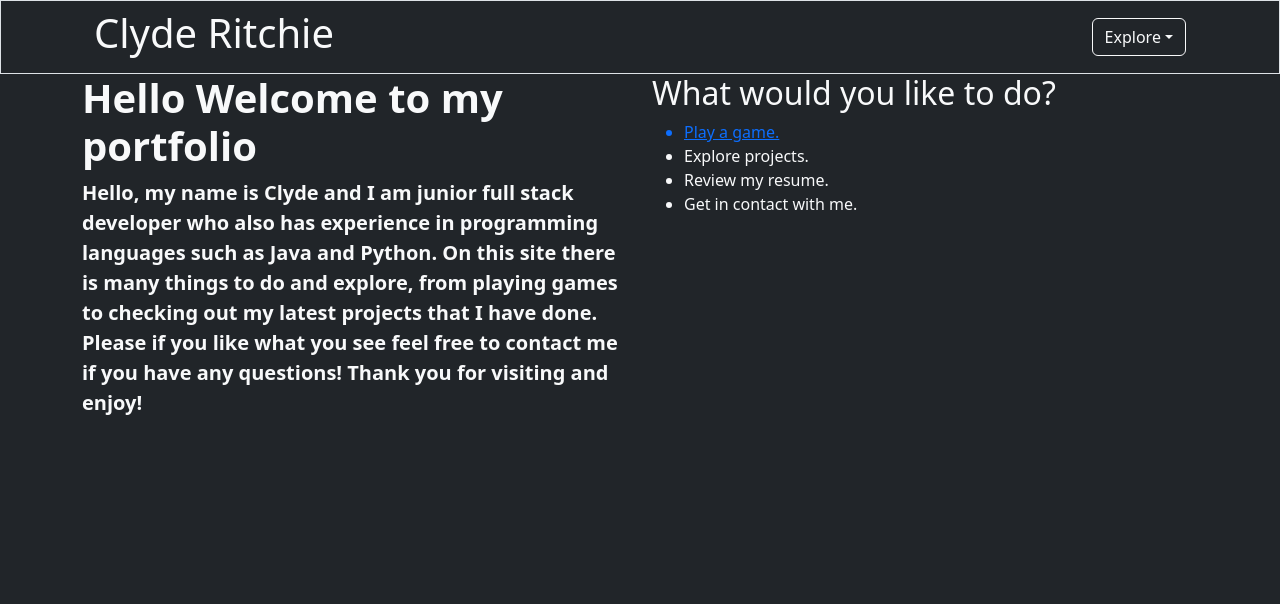
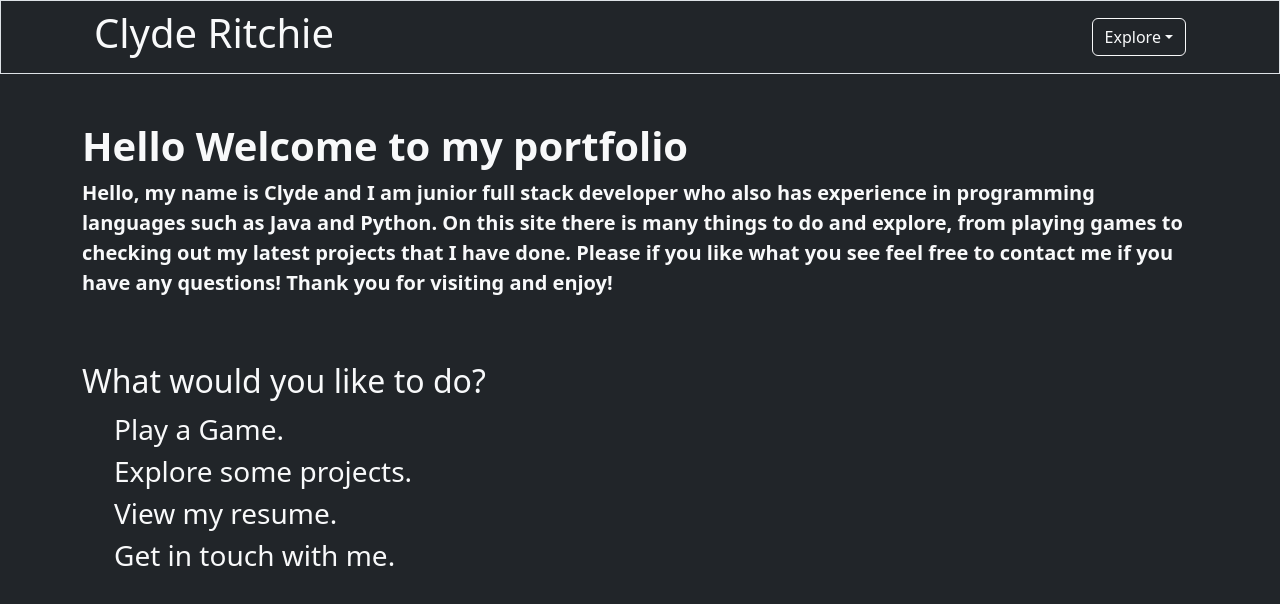
Before and after one commit to Clyderitchie/reactPortfolio, a React (Vite) app in the folder portfolio/: page / in a window 1280 px wide. Shown: the top 604 px of the page. Built offline with nearby package versions, Linux system fonts and the light colour scheme.

Commit message:
Cleaned up the homePage component with useing the Link functions

```diff
--- /dev/null
+++ b/portfolio/src/components/ui/homeContent.jsx
@@ -0,0 +1,35 @@
+function Home({ links }) {
+    return (
+        <>
+            <div className="container text-light mt-5">
+                <div className="row">
+                    <div id="intro" className="col-12">
+                        <h1 id="helloHome" className="fw-bolder">Hello Welcome to my portfolio</h1>
+                        <p className="fw-bold fs-5 mt-2 ">
+                            Hello, my name is Clyde and I am junior full stack developer who also has experience in programming
+                            languages such as Java and Python. On this site there is many things to do and explore, from playing
+                            games to checking out my
+                            latest projects that I have done. Please if you like what you see feel free to contact me if you have
+                            any questions! Thank you for visiting and enjoy!
+                        </p>
+                    </div>
+                </div>
+            </div>
+            <div className="container text-light mt-5">
+                <div className="row mt-2">
+                    <div id="explore" className="col-12">
+                        <h2>
+                            What would you like to do?
+                        </h2>
+                        <ul className="d-flex flex-column">
+                            {links.map((link) => link)}
+                        </ul>
+                    </div>
+                </div>
+            </div>
+
+        </>
+    )
+};
+
+export default Home;
--- a/portfolio/src/pages/homePage.jsx
+++ b/portfolio/src/pages/homePage.jsx
@@ -1,30 +1,19 @@
+import { Link } from 'react-router-dom';
+import HomeContent from '../components/ui/homeContent';
+
 function Home() {
     return (
-        <div className="container text-light">
-            <div className="row">
-                <div id="intro" className="col-6">
-                    <h1 id="helloHome" className="fw-bolder">Hello Welcome to my portfolio</h1>
-                    <p className="fw-bold fs-5 mt-2 ">
-                        Hello, my name is Clyde and I am junior full stack developer who also has experience in programming
-                        languages such as Java and Python. On this site there is many things to do and explore, from playing
-                        games to checking out my
-                        latest projects that I have done. Please if you like what you see feel free to contact me if you have
-                        any questions! Thank you for visiting and enjoy!
-                    </p>
-                </div>
-                <div id="explore" className="col-6">
-                    <h2>
-                        What would you like to do?
-                    </h2>
-                    <ul className="text-decoration-none">
-                        <a href="/fizzBuzz"><li>Play a game.</li></a>
-                        <li>Explore projects.</li>
-                        <li>Review my resume.</li>
-                        <li>Get in contact with me.</li>
-                    </ul>
-                </div>
-            </div>
-        </div>
+
+        <HomeContent
+            links={[
+                <Link key={1} className="list-item text-decoration-none fs-3 text-light" to='/games'>Play a Game.</Link>,
+                <Link key={2} className="list-item text-decoration-none fs-3 text-light" to='/projects'>Explore some projects.</Link>,
+                <Link key={3} className="list-item text-decoration-none fs-3 text-light" to='/resumes'>View my resume.</Link>,
+                <Link key={4} className="list-item text-decoration-none fs-3 text-light" to='/contacts'>Get in touch with me. </Link>,
+            ]}
+
+        />
+
     )
 };
 
```
Also changed, not shown: portfolio/src/components/nav.jsx (+0 -26 lines).
